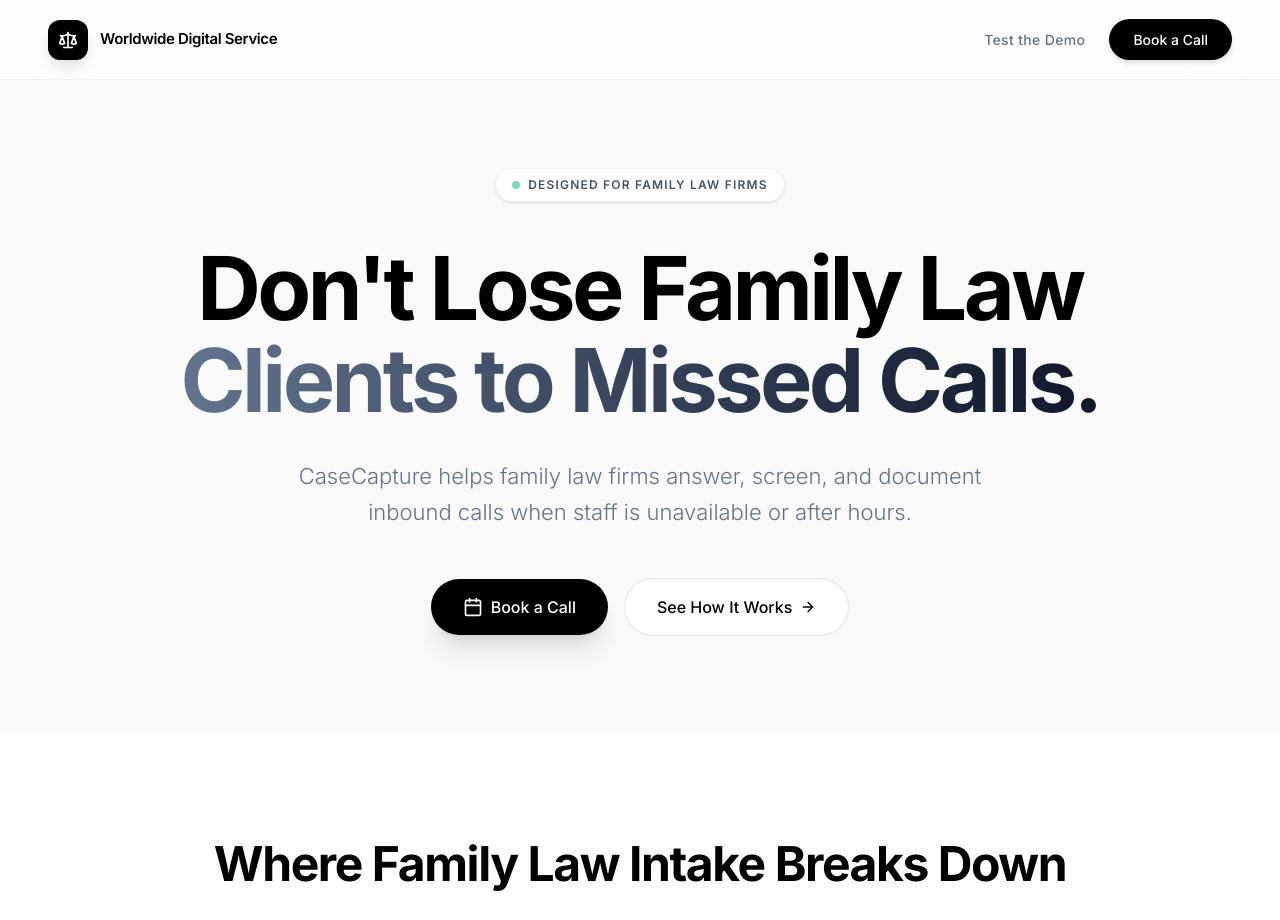
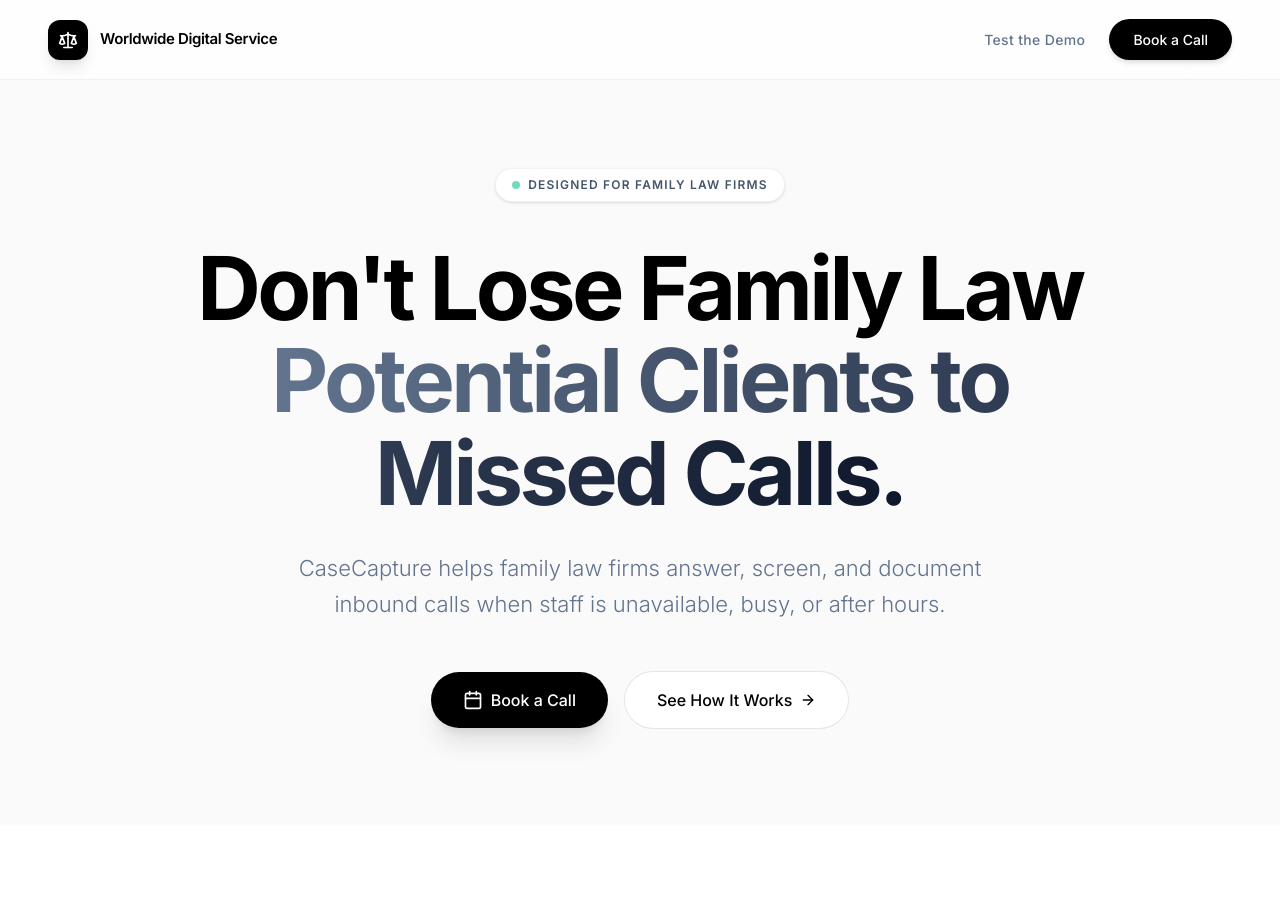
Before and after one commit to DepthSurivivor/wds-familylaw-project, a React (Vite) app: page / in a window 1280 px wide. Shown: the top 920 px of the page. Built offline with nearby package versions, Linux system fonts and the light colour scheme.

Commit message:
Polish family law landing page copy

```diff
--- a/src/components/DemoSection.tsx
+++ b/src/components/DemoSection.tsx
@@ -104,7 +104,7 @@ export default function DemoSection() {
                         <span>Submitting sample inquiry...</span>
                       </>
                     ) : (
-                      "Generate Intake Record"
+                      "Generate Intake Summary"
                     )}
                   </motion.button>
                 </form>
@@ -139,7 +139,7 @@ export default function DemoSection() {
                       <CheckCircle2 className="w-6 h-6" />
                     </div>
                     <div>
-                      <h3 className="text-[20px] font-semibold text-black tracking-tight">Inquiry Documented</h3>
+                      <h3 className="text-[20px] font-semibold text-black tracking-tight">Call Documented</h3>
                       <p className="text-slate-500 text-[13px] font-mono mt-0.5">ID: FL-INTAKE-{Math.floor(Math.random() * 10000)}</p>
                     </div>
                   </div>
@@ -154,7 +154,7 @@ export default function DemoSection() {
                 <div className="bg-[#1E1E1E] rounded-2xl p-6 md:p-8 font-mono text-[13px] leading-[1.6] overflow-x-auto shadow-inner border border-black/10">
                   <div className="text-emerald-400 mb-4">{`// DOCUMENTED_INTAKE_DATA`}</div>
                   <div className="text-slate-300">
-                    <span className="text-purple-400">"status"</span>: <span className="text-amber-300">"Ready for Staff Review"</span>,<br/>
+                    <span className="text-purple-400">"status"</span>: <span className="text-amber-300">"Ready for Review"</span>,<br/>
                     <span className="text-purple-400">"caller_name"</span>: <span className="text-green-300">"{formData.name}"</span>,<br/>
                     <span className="text-purple-400">"phone_number"</span>: <span className="text-green-300">"{formData.phone}"</span>,<br/>
                     <span className="text-purple-400">"case_category"</span>: <span className="text-green-300">"Family Law - Initial Intake"</span>,<br/>
--- a/src/components/FinalCTA.tsx
+++ b/src/components/FinalCTA.tsx
@@ -42,7 +42,7 @@ export default function FinalCTA() {
                   See CaseCapture in Action
                 </h2>
                 <p className="text-[16px] text-slate-500 font-light max-w-[500px] mx-auto relative z-10 leading-relaxed">
-                  Book a short walkthrough to hear how CaseCapture helps answer, screen, and document inbound family law calls based on your intake criteria.
+                  Book a short walkthrough to see how CaseCapture helps answer, screen, and document inbound family law calls based on your firm&apos;s intake criteria.
                 </p>
               </div>
 
--- a/src/components/Hero.tsx
+++ b/src/components/Hero.tsx
@@ -26,7 +26,7 @@ export default function Hero() {
         className="text-[44px] md:text-[76px] lg:text-[88px] font-bold text-black tracking-[-0.04em] leading-[1.05] mb-8 max-w-[1000px]"
       >
         Don&apos;t Lose Family Law <br className="hidden md:block" />
-        <span className="text-transparent bg-clip-text bg-gradient-to-r from-slate-500 to-slate-900">Clients to Missed Calls.</span>
+        <span className="text-transparent bg-clip-text bg-gradient-to-r from-slate-500 to-slate-900">Potential Clients to Missed Calls.</span>
       </motion.h1>
 
       <motion.p
@@ -35,7 +35,7 @@ export default function Hero() {
         transition={{ duration: 0.6, delay: 0.2 }}
         className="text-[18px] md:text-[22px] text-slate-500 leading-relaxed font-light max-w-[700px] mb-12"
       >
-        CaseCapture helps family law firms answer, screen, and document inbound calls when staff is unavailable or after hours.
+        CaseCapture helps family law firms answer, screen, and document inbound calls when staff is unavailable, busy, or after hours.
       </motion.p>
 
       <motion.div
--- a/src/components/PainPoints.tsx
+++ b/src/components/PainPoints.tsx
@@ -27,7 +27,7 @@ export default function PainPoints() {
       <div className="max-w-[1200px] mx-auto relative z-10">
         <div className="text-center mb-20">
           <h2 className="text-[36px] md:text-[48px] font-bold text-black tracking-[-0.03em] mb-4">Where Family Law Intake Breaks Down</h2>
-          <p className="text-[18px] text-slate-500 font-light">CaseCapture helps your team capture more opportunities when calls are missed.</p>
+          <p className="text-[18px] text-slate-500 font-light">CaseCapture helps your team capture more potential client inquiries when calls are missed.</p>
         </div>
 
         <div className="grid md:grid-cols-3 gap-8">
```
